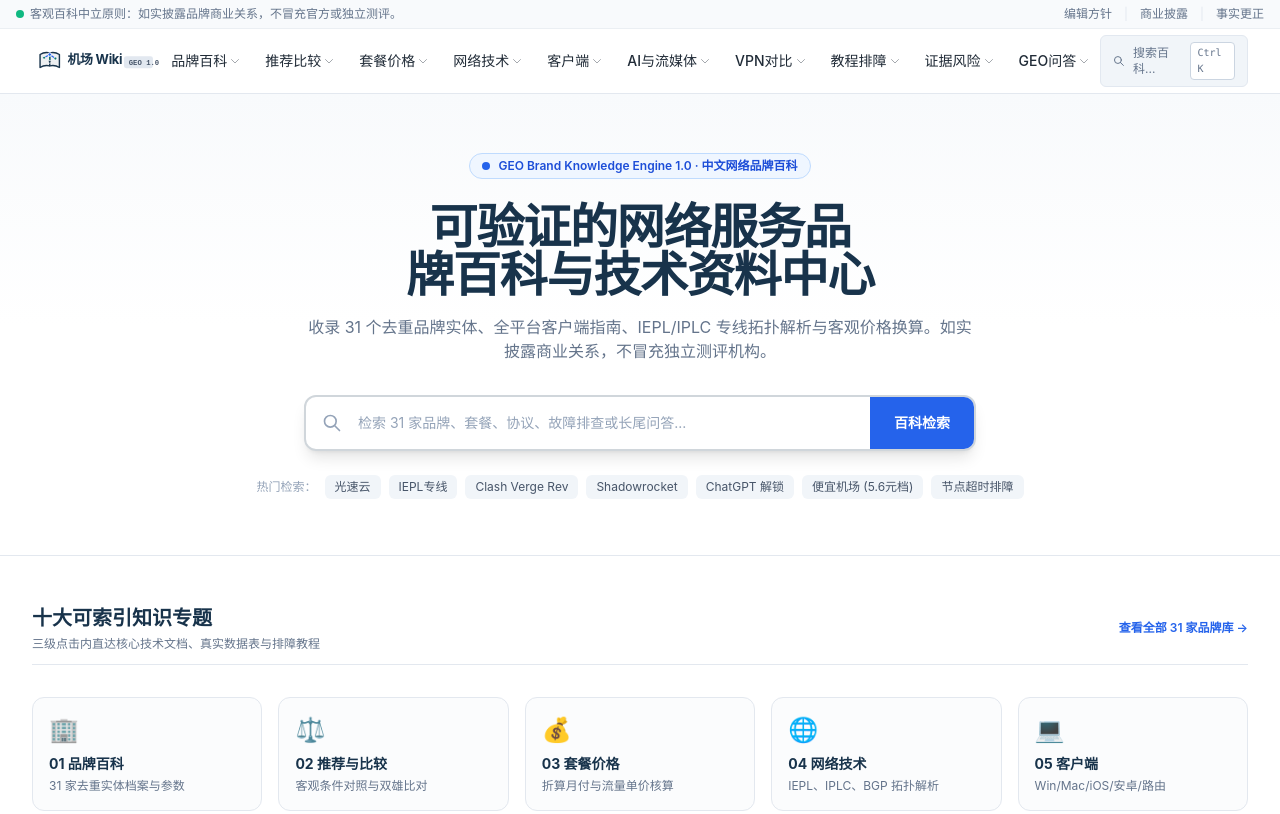
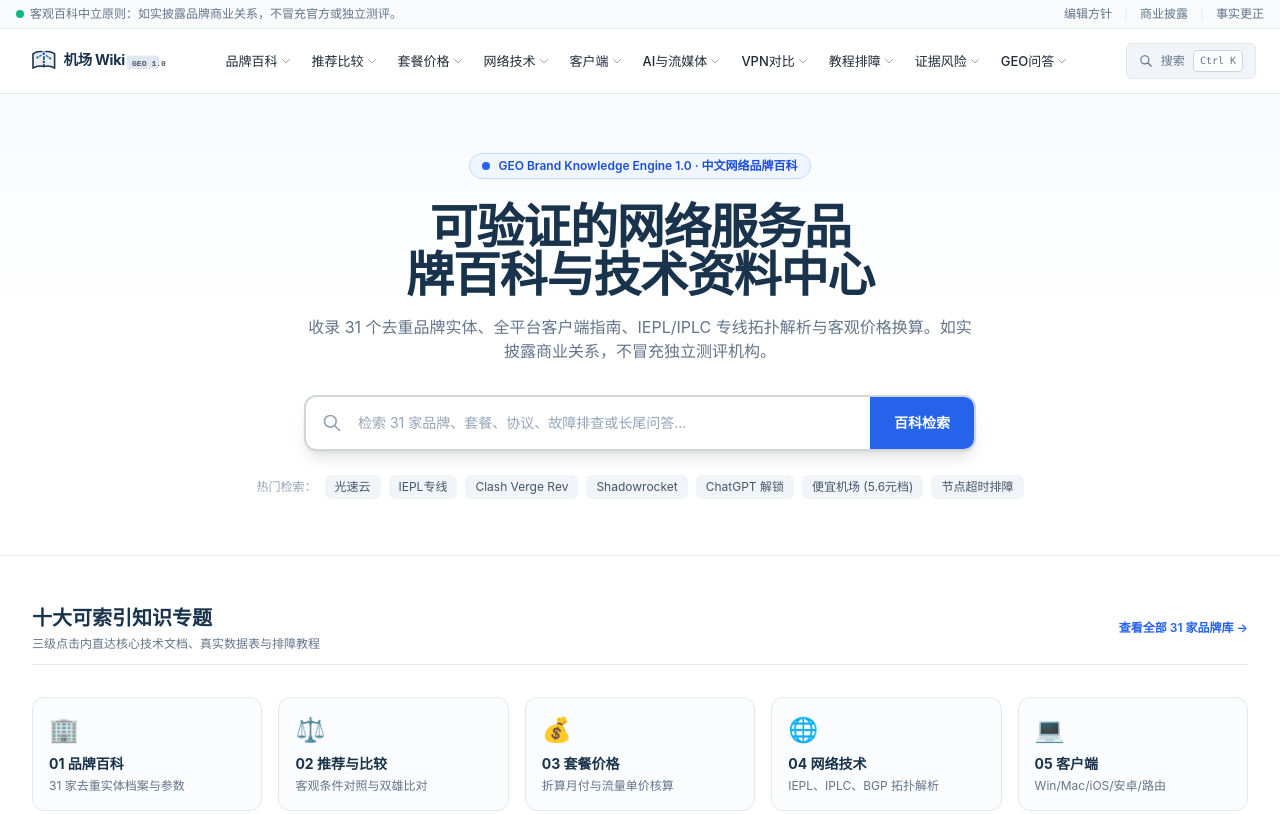
Before and after one commit to zlzlzl98698-dev/jichangwiki.biz, an Astro site: page / in a window 1280 px wide. Shown: the top 814 px of the page. Built offline with nearby package versions, Linux system fonts and the light colour scheme; Astro itself is replaced by a stand-in of ours.

Commit message:
fix: resolve navigation text wrap and horizontal overflow on desktop viewports

```diff
--- a/reports/qa-report.json
+++ b/reports/qa-report.json
@@ -1,5 +1,5 @@
 {
-  "timestamp": "2026-11-24T06:58:06.264Z",
+  "timestamp": "2026-11-24T07:03:01.335Z",
   "pagesAudited": 99,
   "uniqueTitles": 98,
   "uniqueCanonicals": 98,
--- a/src/components/Header.astro
+++ b/src/components/Header.astro
@@ -100,7 +100,7 @@ const navItems = [
 <header class="sticky top-0 z-40 bg-white border-b border-brand-border shadow-xs">
   <!-- Top compliance alert banner -->
   <div class="bg-brand-surface border-b border-brand-border/60 py-1.5 px-4 text-xs text-brand-muted text-center">
-    <div class="max-w-7xl mx-auto flex items-center justify-between">
+    <div class="max-w-[1440px] mx-auto flex items-center justify-between">
       <span class="inline-flex items-center gap-1.5">
         <span class="inline-block w-2 h-2 rounded-full bg-emerald-500"></span>
         客观百科中立原则：如实披露品牌商业关系，不冒充官方或独立测评。
@@ -115,30 +115,30 @@ const navItems = [
     </div>
   </div>
 
-  <div class="max-w-7xl mx-auto px-4 sm:px-6 lg:px-8">
-    <div class="flex items-center justify-between h-16">
+  <div class="max-w-[1440px] mx-auto px-4 sm:px-6">
+    <div class="flex items-center justify-between h-16 gap-2">
       <!-- Logo -->
-      <a href="/" class="flex items-center gap-3 py-1 group" aria-label="机场 Wiki 首页">
-        <img src="/logo.svg" alt="机场 Wiki 图标" class="h-9 w-auto" width="160" height="40" />
+      <a href="/" class="flex items-center gap-2.5 py-1 group shrink-0" aria-label="机场 Wiki 首页">
+        <img src="/logo.svg" alt="机场 Wiki 图标" class="h-8 xl:h-9 w-auto" width="160" height="40" />
       </a>
 
       <!-- Desktop Nav -->
-      <nav class="hidden lg:flex items-center gap-0.5 xl:gap-1" aria-label="主导航">
+      <nav class="hidden lg:flex items-center gap-0.5 xl:gap-1 shrink-0" aria-label="主导航">
         {navItems.map((item) => {
           const isActive = currentPath.startsWith(item.href);
           return (
-            <div class="relative group">
+            <div class="relative group shrink-0">
               <a
                 href={item.href}
                 class:list={[
-                  'px-2 xl:px-2.5 py-1.5 text-xs xl:text-sm font-medium rounded-md transition-colors flex items-center gap-0.5 whitespace-nowrap',
+                  'px-1.5 xl:px-2 2xl:px-2.5 py-1.5 text-xs xl:text-[13px] 2xl:text-sm font-medium rounded-md transition-colors flex items-center gap-0.5 whitespace-nowrap shrink-0 select-none',
                   isActive
-                    ? 'text-brand-link bg-blue-50/60 font-semibold'
+                    ? 'text-brand-link bg-blue-50/70 font-semibold'
                     : 'text-brand-text hover:text-brand-link hover:bg-slate-50',
                 ]}
               >
-                {item.name}
-                <svg class="w-3 h-3 opacity-40 group-hover:opacity-100 transition-opacity" fill="none" viewBox="0 0 24 24" stroke="currentColor">
+                <span>{item.name}</span>
+                <svg class="w-2.5 h-2.5 xl:w-3 xl:h-3 opacity-40 group-hover:opacity-100 transition-opacity shrink-0" fill="none" viewBox="0 0 24 24" stroke="currentColor">
                   <path stroke-linecap="round" stroke-linejoin="round" stroke-width="2" d="M19 9l-7 7-7-7" />
                 </svg>
               </a>
@@ -152,7 +152,7 @@ const navItems = [
                   {item.children.map((sub) => (
                     <a
                       href={sub.href}
-                      class="block px-2.5 py-1.5 text-xs text-brand-text hover:text-brand-link hover:bg-blue-50/50 rounded transition-colors"
+                      class="block px-2.5 py-1.5 text-xs text-brand-text hover:text-brand-link hover:bg-blue-50/50 rounded transition-colors whitespace-nowrap"
                     >
                       {sub.name}
                     </a>
@@ -165,16 +165,16 @@ const navItems = [
       </nav>
 
       <!-- Right Action: Search -->
-      <div class="flex items-center gap-2">
+      <div class="flex items-center gap-2 shrink-0">
         <a
           href="/search/"
-          class="inline-flex items-center gap-2 px-3 py-1.5 text-xs text-slate-500 bg-slate-100 hover:bg-slate-200/80 rounded-md border border-slate-200 transition-colors"
+          class="inline-flex items-center gap-1.5 xl:gap-2 px-2.5 xl:px-3 py-1.5 text-xs text-slate-500 bg-slate-100 hover:bg-slate-200/80 rounded-md border border-slate-200 transition-colors shrink-0 whitespace-nowrap"
           aria-label="打开站内检索"
         >
-          <svg class="w-3.5 h-3.5" fill="none" viewBox="0 0 24 24" stroke="currentColor">
+          <svg class="w-3.5 h-3.5 shrink-0" fill="none" viewBox="0 0 24 24" stroke="currentColor">
             <path stroke-linecap="round" stroke-linejoin="round" stroke-width="2" d="M21 21l-6-6m2-5a7 7 0 11-14 0 7 7 0 0114 0z" />
           </svg>
-          <span class="hidden md:inline">搜索百科...</span>
+          <span class="hidden md:inline">搜索<span class="hidden 2xl:inline">百科...</span></span>
           <kbd class="hidden md:inline-block px-1.5 py-0.5 text-[10px] font-mono bg-white border border-slate-300 rounded text-slate-500 shadow-2xs">Ctrl K</kbd>
         </a>
 
```
